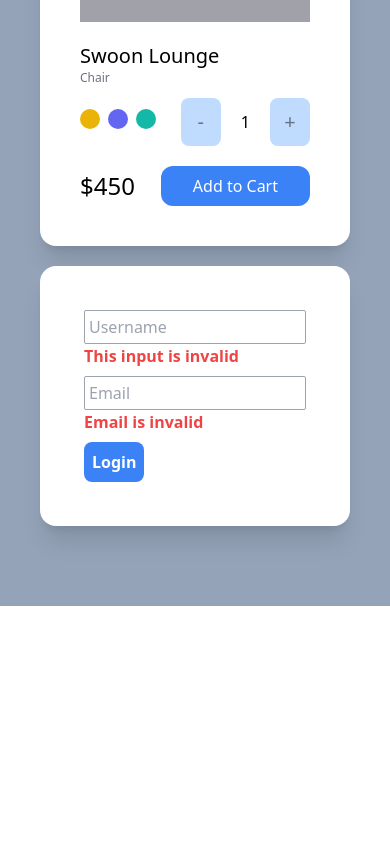
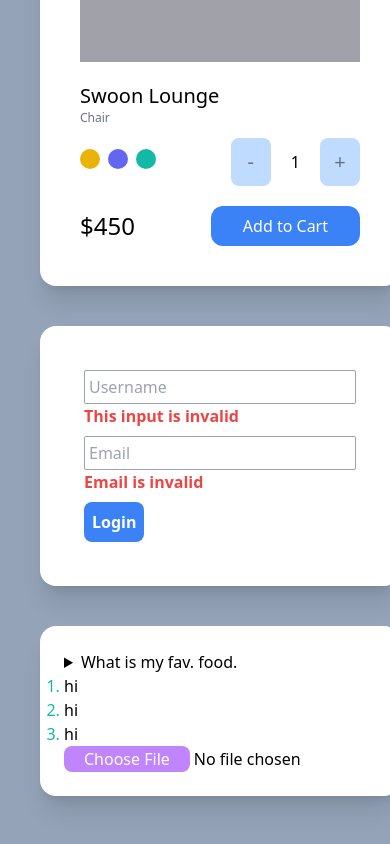
Before and after one commit to ricepotato/carrot-market, a Next.js app: page / in a window 390 px wide. Shown: the part 1060-1904 px from the top of the page. Before the commit the page ends 1666 px from the top, so only its background shows below. Built offline with nearby package versions, Linux system fonts and the light colour scheme.

Commit message:
feat: responsive

```diff
--- a/pages/index.tsx
+++ b/pages/index.tsx
@@ -2,7 +2,7 @@ import type { NextPage } from "next";
 
 const Home: NextPage = () => {
   return (
-    <div className="bg-slate-400 py-20 px-10 flex flex-col space-y-5 min-h-screen">
+    <div className="bg-slate-400 py-20 px-10 grid gap-10 lg:grid-cols-2 xl:grid-cols-3 min-h-screen">
       <div className="bg-white p-6 rounded-2xl shadow-xl">
         <span className="font-semibold text-xl">Select Item</span>
         <ul>
@@ -25,7 +25,7 @@ const Home: NextPage = () => {
       </div>
 
       <div className="bg-white overflow-hidden rounded-2xl shadow-xl">
-        <div className="bg-blue-500 p-6 pb-14">
+        <div className="bg-blue-500 p-6 pb-14 xl:pb-48">
           <span className="text-white text-2xl">Profile</span>
         </div>
         <div className="rounded-3xl p-6 bg-white relative -top-5">
@@ -46,7 +46,8 @@ const Home: NextPage = () => {
           </div>
         </div>
       </div>
-      <div className="bg-white p-10 rounded-2xl shadow-xl">
+
+      <div className="bg-white p-10 rounded-2xl shadow-xl lg:col-span-2 xl:col-span-1">
         <div className="flex mb-5 justify-between items-center">
           <span>✔</span>
           <div className="space-x-3">
@@ -82,6 +83,7 @@ const Home: NextPage = () => {
           </div>
         </div>
       </div>
+
       <div className="bg-white p-6 rounded-2xl shadow-xl">
         <form className="space-y-2 p-5">
           <div className="flex flex-col">
@@ -120,6 +122,28 @@ const Home: NextPage = () => {
           ></input>
         </form>
       </div>
+
+      <div className="bg-white p-6 rounded-2xl shadow-xl">
+        <details className="select-none open:text-white open:bg-indigo-400">
+          <summary className="select-none cursor-pointer">
+            What is my fav. food.
+          </summary>
+          <span className="selection:bg-indigo-500 selection:text-white">
+            김치
+          </span>
+        </details>
+        <ul className="list-decimal marker:text-teal-500">
+          <li>hi</li>
+          <li>hi</li>
+          <li>hi</li>
+        </ul>
+        <div>
+          <input
+            type="file"
+            className="file:cursor-pointer file:hover:text-purple-400 file:hover:border-purple-400 file:hover:border transition-colors file:border-0 file:px-5 file:text-white file:rounded-lg file:bg-purple-400"
+          ></input>
+        </div>
+      </div>
     </div>
   );
 };
```
